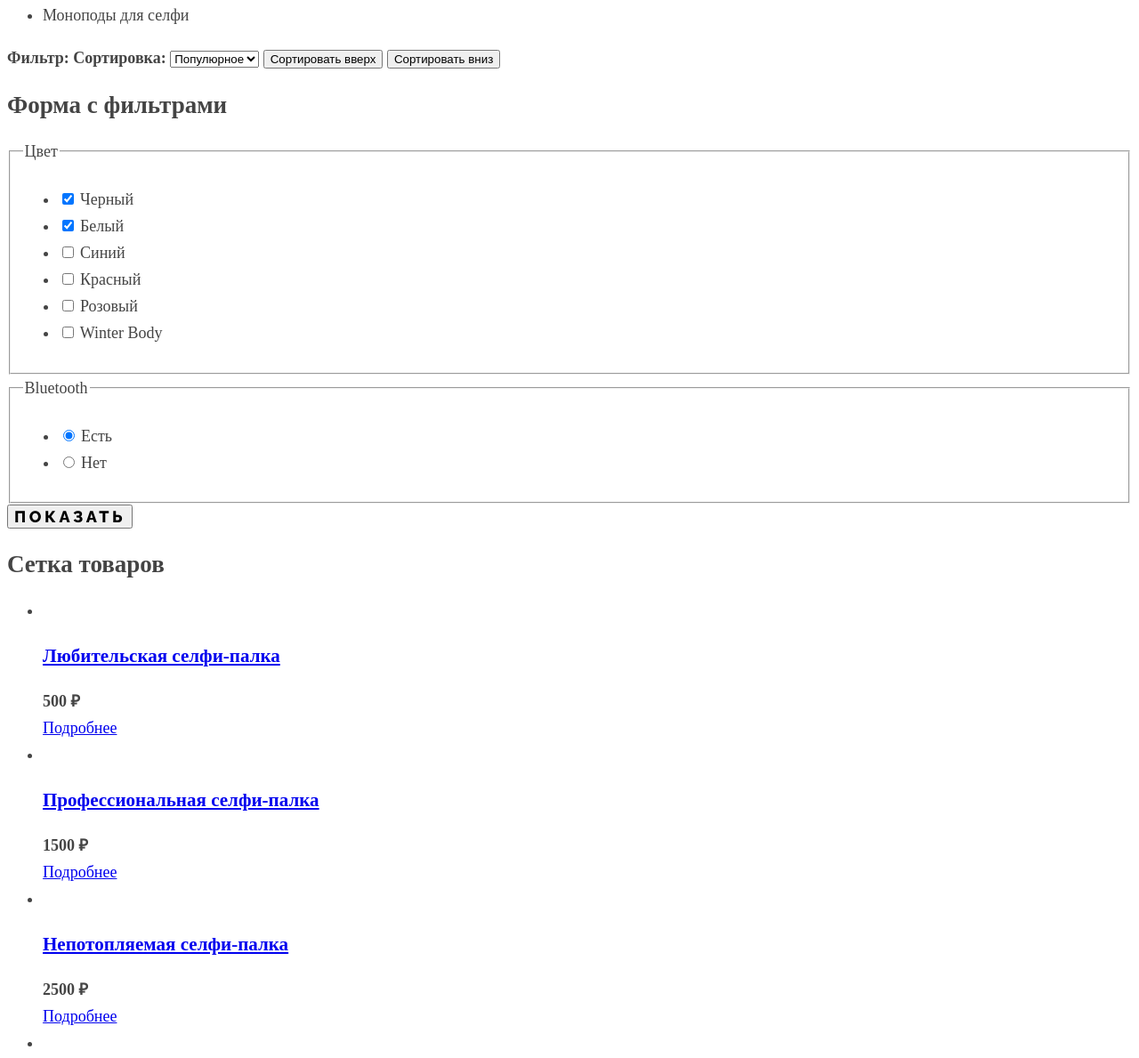
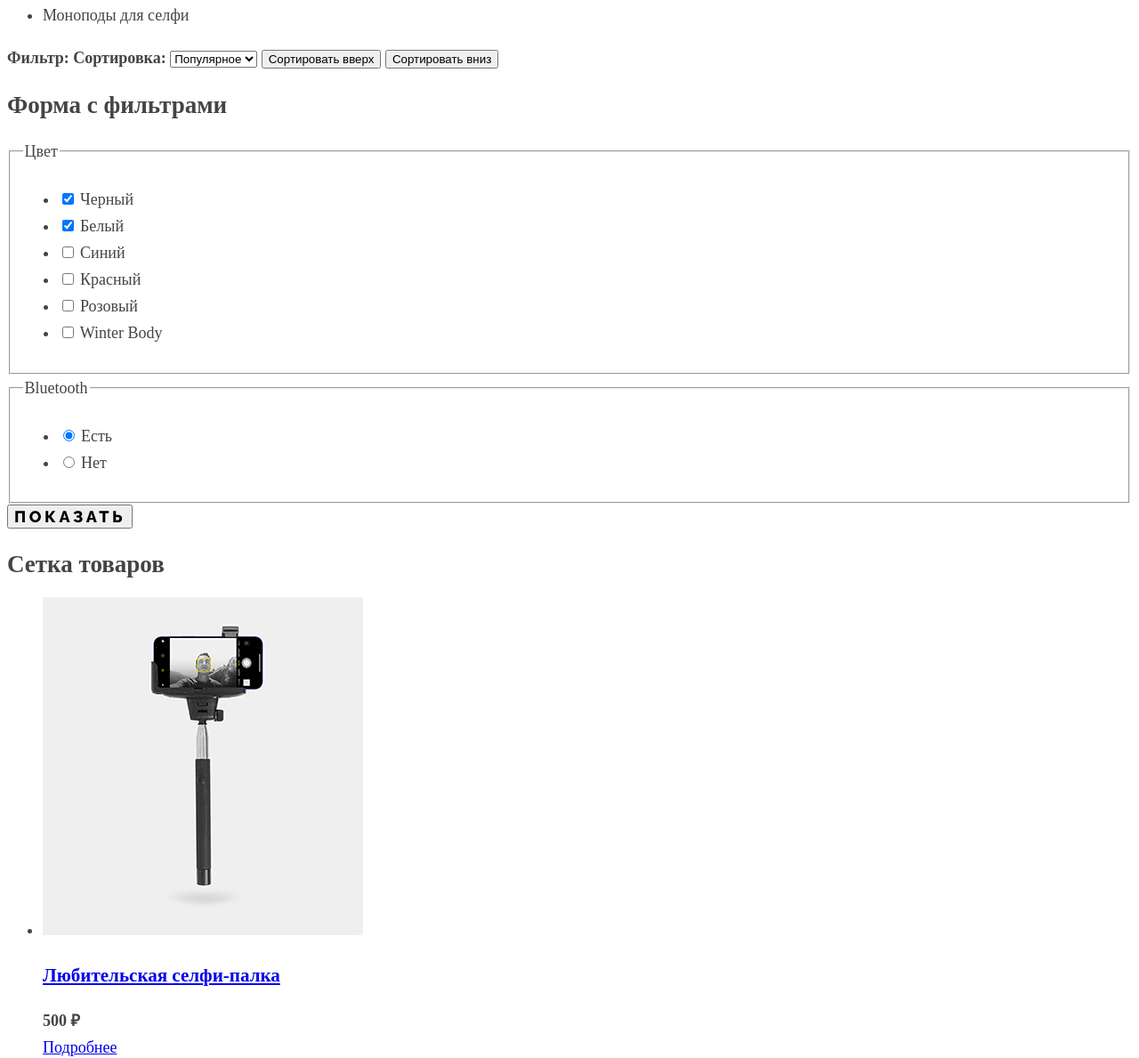
Before and after one commit to htmlacademy-htmlcss/1983031-device-33, a plain HTML site: page Catalog.html in a window 1280 px wide. Shown: the part 387-1576 px from the top of the page at 89% size. Drawn offline with Linux system fonts and the light colour scheme.

Commit message:
Update Catalog.html

```diff
--- a/Catalog.html
+++ b/Catalog.html
@@ -29,7 +29,7 @@
     <nav class="header-link">
       <ul class="my-navigation-list">
         <li class="my-navigation-item">
-          <a class="my-navigation-item-link" href="/Catalog.html">Каталог товаров</a>
+          <a class="my-navigation-item-link" href="#">Каталог товаров</a>
         </li>
         <li class="my-navigation-item">
           <a class="my-navigation-item-link" href="#">Доставка</a>
@@ -62,9 +62,9 @@
       <b class="filter">Фильтр:</b>
       <b class="sorting">Сортировка:</b>
       <select class="select-control" aria-label="Сортировка">
-        <option value="popular">Популюрное</option>
-        <option value="price">Цена</option>
-        <option value="type">Тип товара</option>
+        <option value="select-option">Популярное</option>
+        <option value="select-option">Цена</option>
+        <option value="select-option">Тип товара</option>
       </select>
       <button class="button-up" type="submit">
         <span class="visually-hidden">Сортировать вверх</span>
@@ -142,7 +142,7 @@
       <ul class="product-list">
         <li class="product-card">
           <a class="product-card-link" href="product.html">
-            <img class="product-card-image" src="#" alt="">
+            <img class="product-card-image" src="/img/amateur-selfie.jpg" alt="Любительская селфи-палка">
             <h3 class="product-card-title">Любительская селфи-палка</h3>
           </a>
           <b class="product-card-price">500 ₽</b>
@@ -152,7 +152,7 @@
         </li>
         <li class="product-card">
           <a class="product-card-link" href="product.html">
-            <img class="product-card-image" src="#" alt="">
+            <img class="product-card-image" src="/img/professional-selfie.jpg" alt="Профессиональная селфи-палка">
             <h3 class="product-card-title">Профессиональная селфи-палка</h3>
           </a>
           <b class="product-card-price">1500 ₽</b>
@@ -162,7 +162,7 @@
         </li>
         <li class="product-card">
           <a class="product-card-link" href="product.html">
-            <img class="product-card-image" src="#" alt="">
+            <img class="product-card-image" src="/img/diving-selfie.jpg" alt="Непотопляемая селфи-палка">
             <h3 class="product-card-title">Непотопляемая селфи-палка</h3>
           </a>
           <b class="product-card-price">2500 ₽</b>
@@ -172,7 +172,7 @@
         </li>
         <li class="product-card">
           <a class="product-card-link" href="product.html">
-            <img class="product-card-image" src="#" alt="">
+            <img class="product-card-image" src="/img/go-to-selfie.jpg" alt="Селфи-палка Следуй за мной">
             <h3 class="product-card-title">Селфи-палка "Следуй за мной"</h3>
           </a>
           <b class="product-card-price">1500 ₽</b>
```
